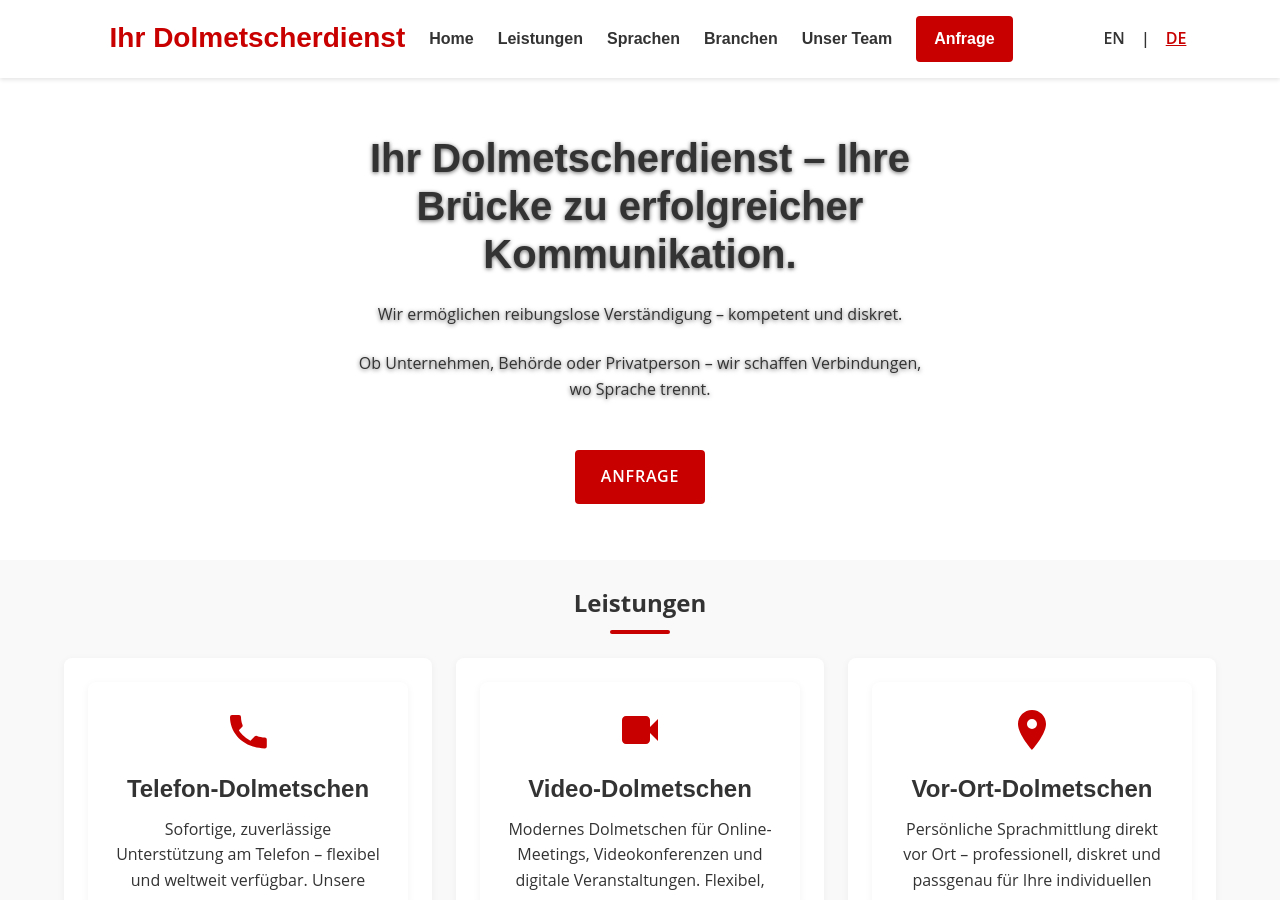
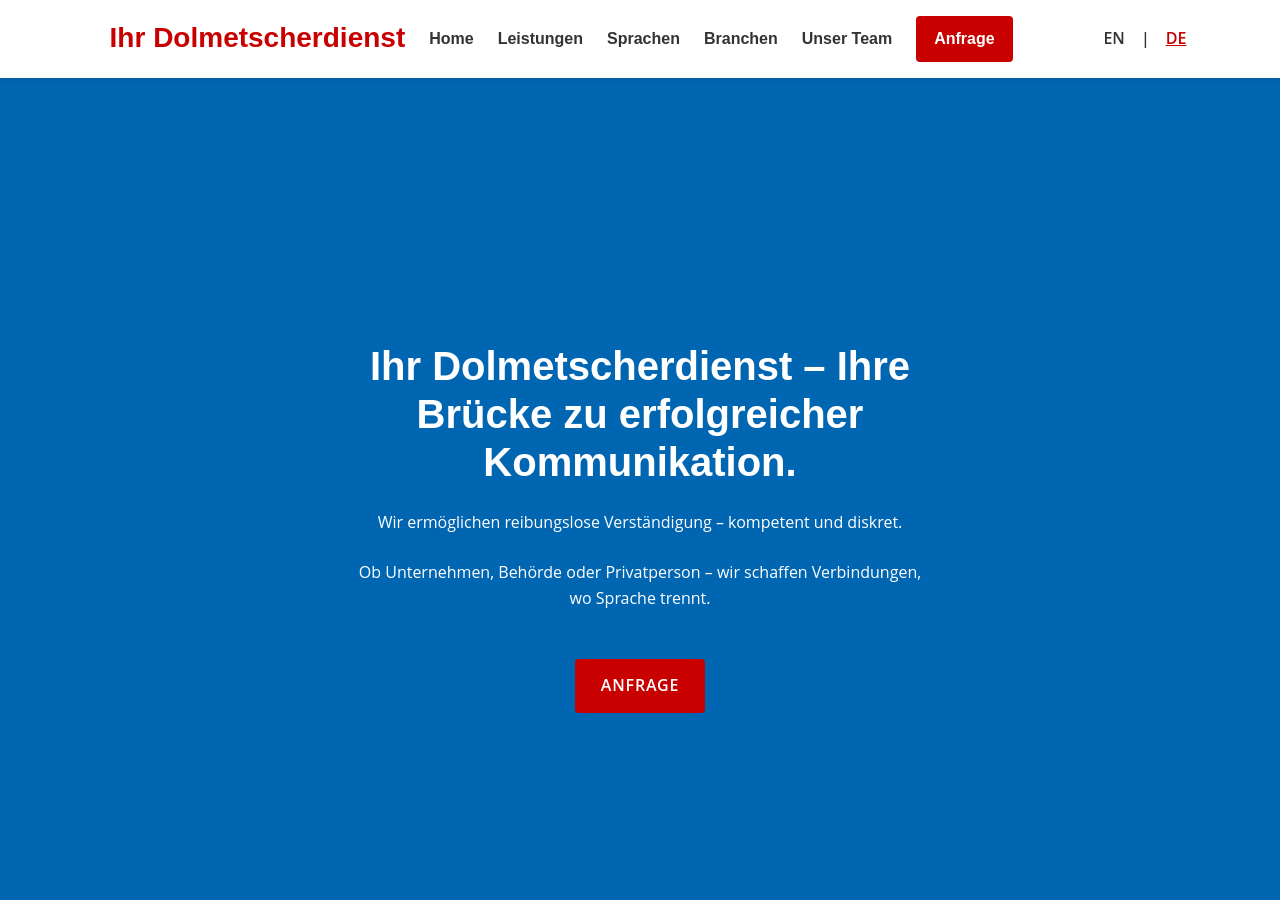
Before and after one commit to msarkaria/IhrDolmetscherdienst, a Jekyll site: the page built from index.html, in a window 1280 px wide and 900 px high. Built offline with Jekyll 4.4.1, drawn with Linux system fonts in a browser that asks for light colours; nearby versions of some CDN libraries.

Commit message:
CSS for Hero section

```diff
--- a/assets/styles.css
+++ b/assets/styles.css
@@ -215,7 +215,7 @@
   font-size: var(--fs-md);
   margin-bottom: var(--spacing-lg);
 }*/
-* Hero Section */
+/* Hero Section */
 section.hero-section {
   /*background:
     linear-gradient(to right, rgba(0,0,0,0.6) 40%, rgba(0,0,0,0.3) 100%),
@@ -245,14 +245,14 @@
   line-height: 1.2;
   margin-bottom: 1.5rem;
   white-space: normal;
-  text-shadow: 0 1px 4px rgba(0,0,0,0.6);
+  /*text-shadow: 0 1px 4px rgba(0,0,0,0.6);*/
 }
 
 .hero-content p {
   font-size: var(--fs-md);
   line-height: 1.6;
   margin-bottom: 1.5rem;
-  text-shadow: 0 1px 4px rgba(0,0,0,0.6);
+  /*text-shadow: 0 1px 4px rgba(0,0,0,0.6);*/
 }
 .hero-section {
   max-width: 1400px;
```
